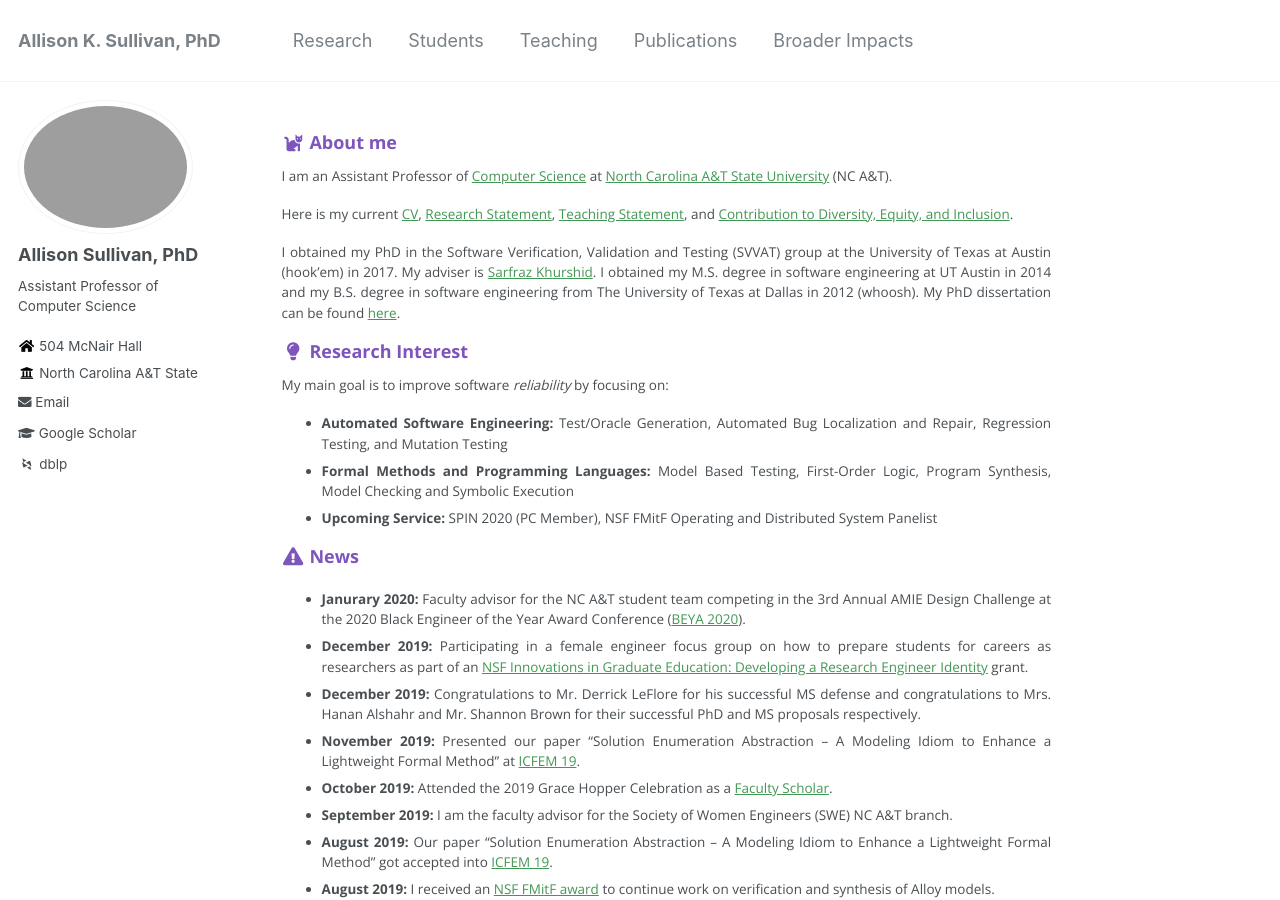
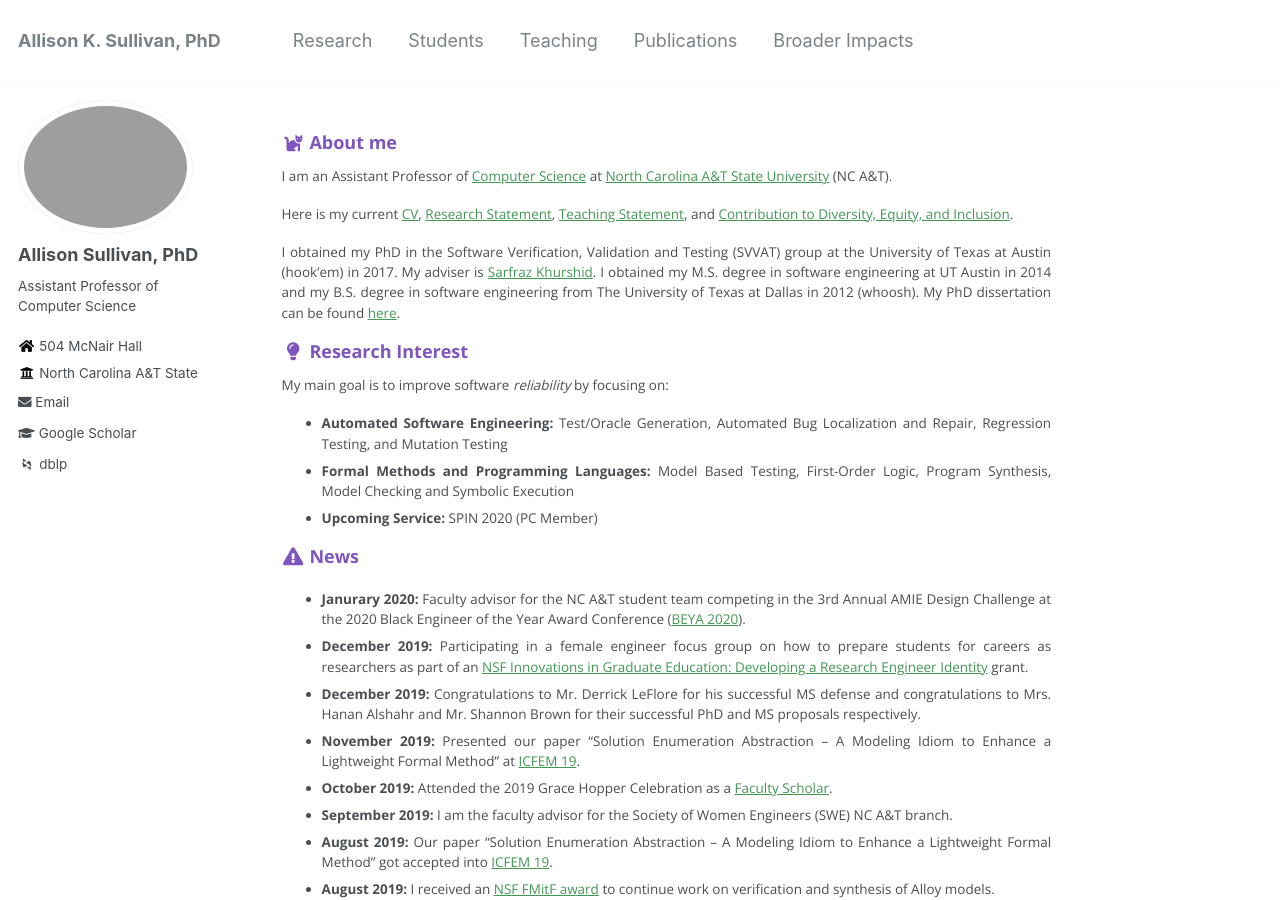
Before and after one commit to Allisonius/allisonius.github.io, a Jekyll site: the page built from _pages/about.md, in a window 1280 px wide and 900 px high. Built offline with Jekyll 4.4.1, drawn with Linux system fonts in a browser that asks for light colours; some web fonts are replaced.

Commit message:
Update about.md

```diff
--- a/_pages/about.md
+++ b/_pages/about.md
@@ -25,7 +25,7 @@ My main goal is to improve software _reliability_ by focusing on:
 Mutation Testing
   * **Formal Methods and Programming Languages:** Model Based Testing, First-Order Logic, Program Synthesis, Model
 Checking and Symbolic Execution
- * **Upcoming Service:** SPIN 2020 (PC Member), NSF FMitF Operating and Distributed System Panelist
+ * **Upcoming Service:** SPIN 2020 (PC Member)
 
 ### <i class="fa fa-fw fa-exclamation-triangle" aria-hidden="true"></i> News
 * **Janurary 2020:** Faculty advisor for the NC A&T student team competing in the 3rd Annual AMIE Design Challenge at the 2020 Black Engineer of the Year Award Conference ([BEYA 2020](https://s4.goeshow.com/ccgroup/beyastem/2020/index.cfm)).
```
